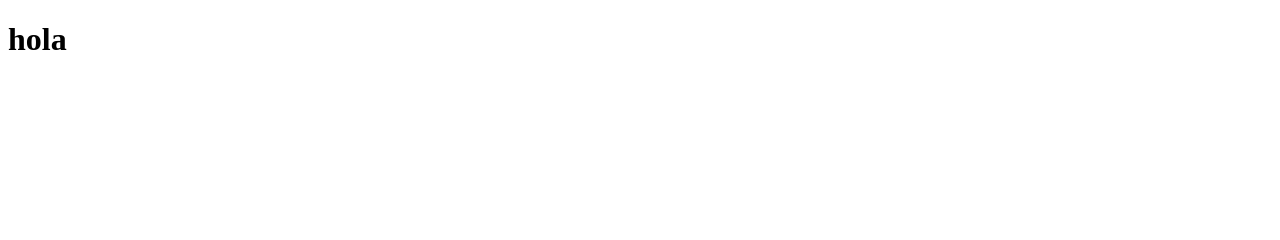
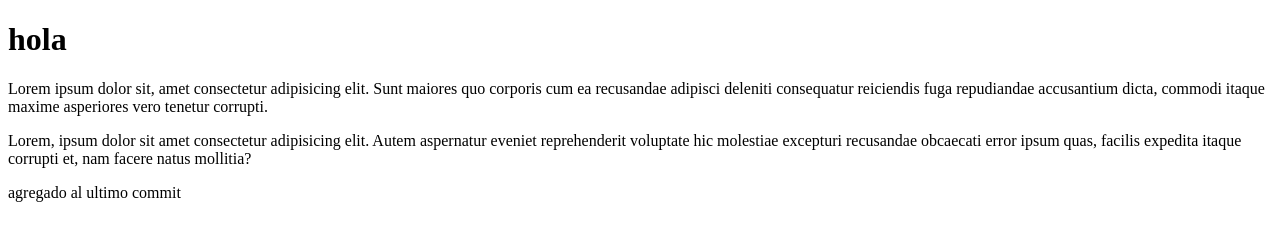
Before and after one commit to miguelDocente/prueba-cuenta, a plain HTML site: page index.html in a window 1280 px wide. Drawn offline with Linux system fonts and the light colour scheme.

Commit message:
ultimo commit en rama master.agregamos el ultimo parrafo

```diff
--- a/index.html
+++ b/index.html
@@ -7,5 +7,8 @@
 </head>
 <body>
     <h1>hola</h1>
+    Lorem ipsum dolor sit, amet consectetur adipisicing elit. Sunt maiores quo corporis cum ea recusandae adipisci deleniti consequatur reiciendis fuga repudiandae accusantium dicta, commodi itaque maxime asperiores vero tenetur corrupti.
+    <p>Lorem, ipsum dolor sit amet consectetur adipisicing elit. Autem aspernatur eveniet reprehenderit voluptate hic molestiae excepturi recusandae obcaecati error ipsum quas, facilis expedita itaque corrupti et, nam facere natus mollitia?</p>
+    <p>agregado al ultimo commit</p>
 </body>
 </html>
```
